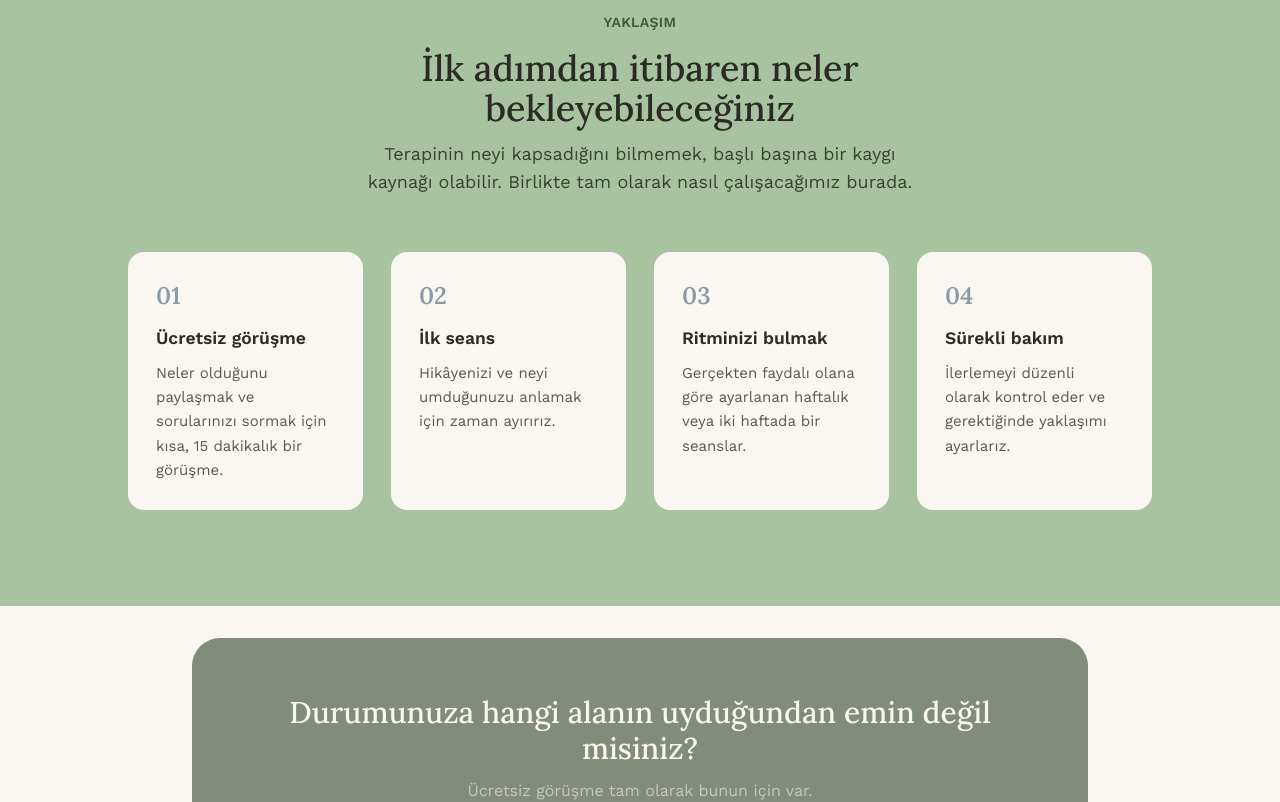
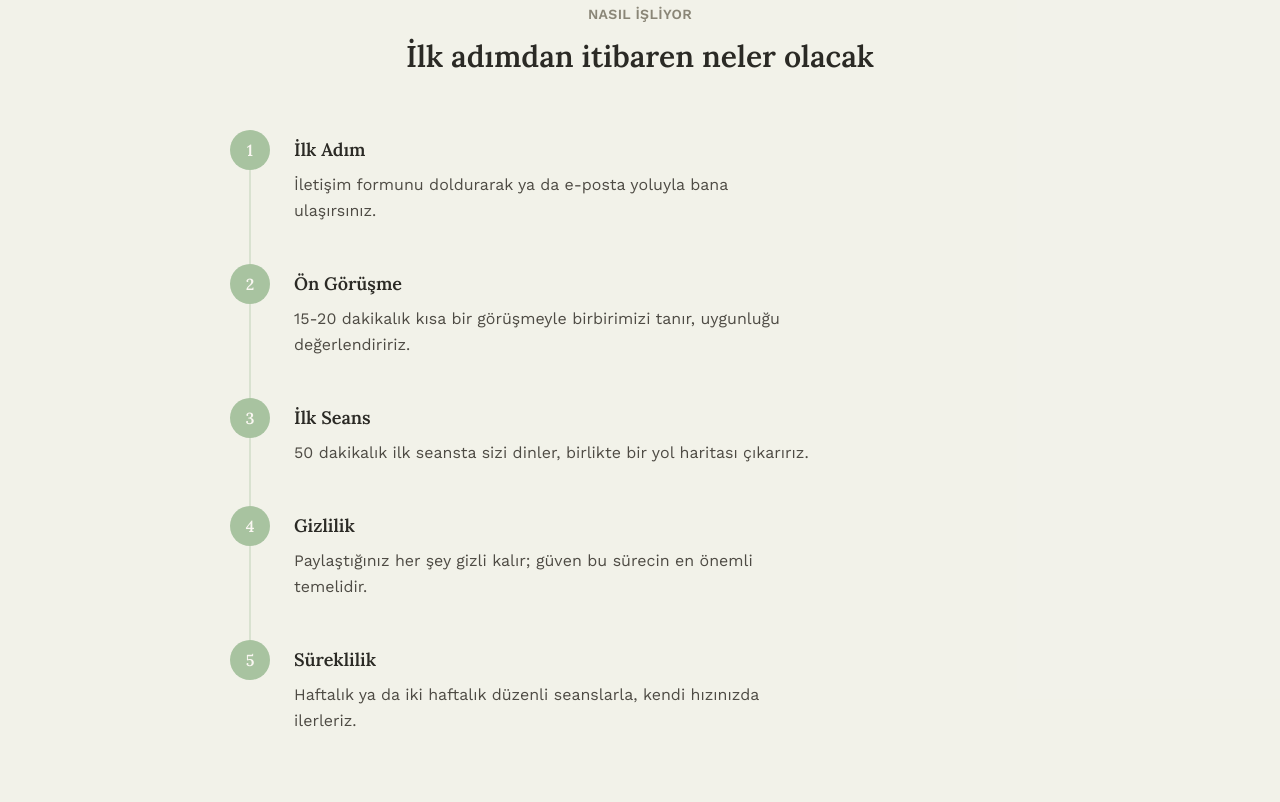
Before and after one commit to selimatar/psychologist-sema-website, a React (Vite) app: page /services in a window 1280 px wide. Shown: the part 1080-1882 px from the top of the page. Built offline with nearby package versions, Linux system fonts and the light colour scheme.

Commit message:
feat: updating contact info secton

```diff
--- a/src/data/content.tr.js
+++ b/src/data/content.tr.js
@@ -42,24 +42,29 @@ export const services = [
 
 export const approachSteps = [
   {
-    num: "01",
-    title: "Ücretsiz görüşme",
-    desc: "Neler olduğunu paylaşmak ve sorularınızı sormak için kısa, 15 dakikalık bir görüşme.",
+    num: "1",
+    title: "İlk Adım",
+    desc: "İletişim formunu doldurarak ya da e-posta yoluyla bana ulaşırsınız.",
   },
   {
-    num: "02",
-    title: "İlk seans",
-    desc: "Hikâyenizi ve neyi umduğunuzu anlamak için zaman ayırırız.",
+    num: "2",
+    title: "Ön Görüşme",
+    desc: "15-20 dakikalık kısa bir görüşmeyle birbirimizi tanır, uygunluğu değerlendiririz.",
   },
   {
-    num: "03",
-    title: "Ritminizi bulmak",
-    desc: "Gerçekten faydalı olana göre ayarlanan haftalık veya iki haftada bir seanslar.",
+    num: "3",
+    title: "İlk Seans",
+    desc: "50 dakikalık ilk seansta sizi dinler, birlikte bir yol haritası çıkarırız.",
   },
   {
-    num: "04",
-    title: "Sürekli bakım",
-    desc: "İlerlemeyi düzenli olarak kontrol eder ve gerektiğinde yaklaşımı ayarlarız.",
+    num: "4",
+    title: "Gizlilik",
+    desc: "Paylaştığınız her şey gizli kalır; güven bu sürecin en önemli temelidir.",
+  },
+  {
+    num: "5",
+    title: "Süreklilik",
+    desc: "Haftalık ya da iki haftalık düzenli seanslarla, kendi hızınızda ilerleriz.",
   },
 ];
 
--- a/src/pages/Contact.jsx
+++ b/src/pages/Contact.jsx
@@ -70,6 +70,18 @@ export default function Contact() {
                 <p className="text-[15.5px] text-[#5B5850] m-0 max-w-xs mx-auto">
                   Mesajınız alındı. Bir iş günü içinde sizinle iletişime geçeceğim.
                 </p>
+                <p className="text-[15.5px] text-[#5B5850] mt-4 mb-5 max-w-xs mx-auto">
+                  Rezervasyon onaylandığında size bilgi verilecektir. Şimdi lütfen bilgi formunu
+                  doldurunuz.
+                </p>
+                <a
+                  href="https://docs.google.com/forms/d/e/1FAIpQLSdH0Wwbe097talQ6YToA1W7gVrRe0p1XKBaQfzihDebDjYx5g/viewform"
+                  target="_blank"
+                  rel="noopener noreferrer"
+                  className="inline-block bg-terracotta text-white px-8 py-3.5 rounded-full text-[15.5px] font-medium hover:opacity-90 transition-opacity"
+                >
+                  Bilgi Formunu Doldur
+                </a>
               </div>
             ) : (
               <form
--- a/src/pages/Services.jsx
+++ b/src/pages/Services.jsx
@@ -28,28 +28,35 @@ export default function Services() {
         </div>
       </section>
 
-      <section className="bg-sage-light px-6 md:px-8 py-24">
-        <div className="max-w-5xl mx-auto">
-          <div className="text-center max-w-xl mx-auto mb-14">
-            <p className="text-sm tracking-wide uppercase text-sage-dark font-semibold mb-4">
-              Yaklaşım
+      <section className="bg-sage-light/10 px-6 py-[88px]">
+        <div className="max-w-[820px] mx-auto">
+          <div className="text-center mb-14">
+            <p className="text-sm tracking-wide uppercase text-muted font-semibold mb-3.5">
+              Nasıl İşliyor
             </p>
-            <h2 className="font-serif text-3xl md:text-4xl font-medium text-ink mb-3">
-              İlk adımdan itibaren neler bekleyebileceğiniz
+            <h2 className="font-serif text-3xl font-semibold text-ink m-0">
+              İlk adımdan itibaren neler olacak
             </h2>
-            <p className="text-lg text-[#33452E] m-0">
-              Terapinin neyi kapsadığını bilmemek, başlı başına bir kaygı kaynağı olabilir.
-              Birlikte tam olarak nasıl çalışacağımız burada.
-            </p>
           </div>
-          <div className="grid grid-cols-1 sm:grid-cols-2 lg:grid-cols-4 gap-7">
-            {approachSteps.map((step) => (
-              <div key={step.num} className="bg-cream rounded-2xl p-7">
-                <p className="font-serif text-2xl text-terracotta font-semibold mb-3">
-                  {step.num}
-                </p>
-                <h3 className="text-[17.5px] font-semibold text-ink mb-2">{step.title}</h3>
-                <p className="text-[15px] text-[#5B5850] m-0">{step.desc}</p>
+          <div className="flex flex-col">
+            {approachSteps.map((step, i) => (
+              <div key={step.num} className="flex gap-6">
+                <div className="flex flex-col items-center">
+                  <div className="w-10 h-10 rounded-full bg-sage-light text-cream font-serif font-semibold flex items-center justify-center flex-shrink-0">
+                    {step.num}
+                  </div>
+                  {i < approachSteps.length - 1 && (
+                    <div className="w-0.5 flex-1 bg-sage-light/35 min-h-8" />
+                  )}
+                </div>
+                <div className="pb-10">
+                  <h3 className="font-serif text-lg font-semibold text-ink mt-1.5 mb-2">
+                    {step.title}
+                  </h3>
+                  <p className="text-base text-body leading-relaxed max-w-[520px] m-0">
+                    {step.desc}
+                  </p>
+                </div>
               </div>
             ))}
           </div>
```
Also changed, not shown: 1 other file (tests, documents, lock files or other folders).
